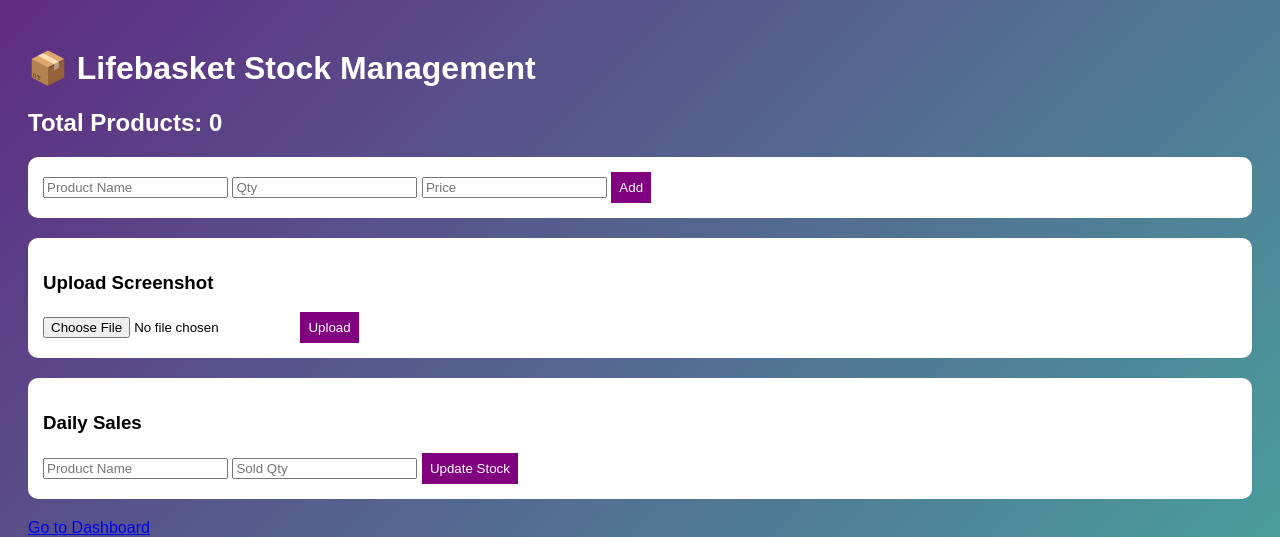
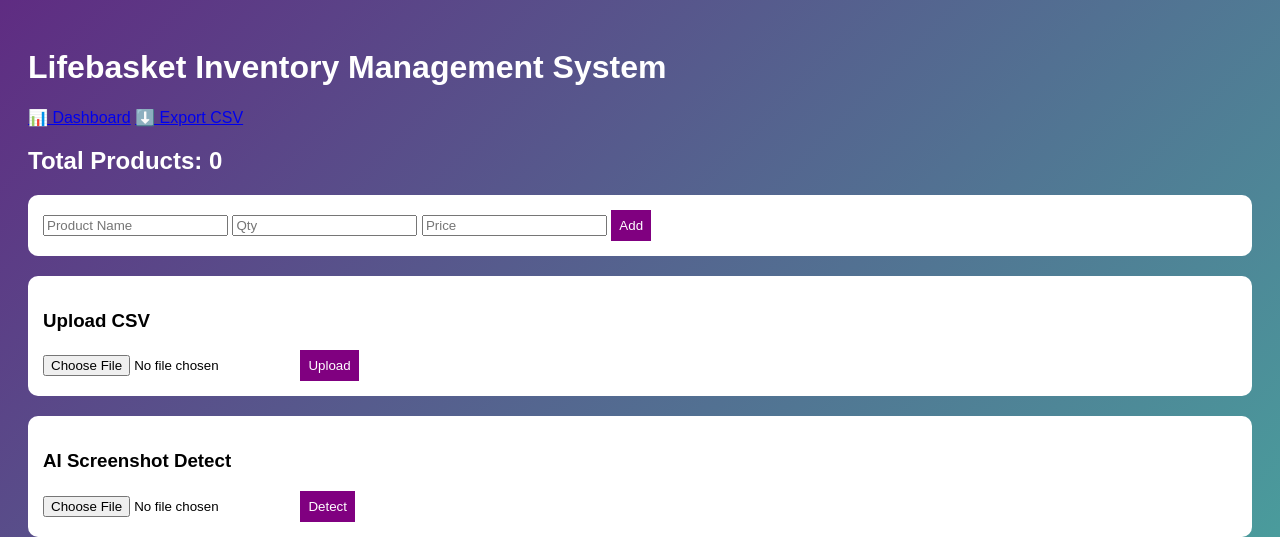
Before and after one commit to jakiya09/inventory-system, a Flask app: page / in a window 1280 px wide. Shown: the top 537 px of the page. Run offline with Flask 3, Linux system fonts and the light colour scheme; the visitor is signed in with stand-in values (Sample User, id 1); data that the repository does not hold is empty.

Commit message:
Update index.html

```diff
--- a/templates/index.html
+++ b/templates/index.html
@@ -1,12 +1,15 @@
 <!DOCTYPE html>
 <html>
 <head>
-    <title>Inventory</title>
+<title>Lifebasket Inventory</title>
 <link rel="stylesheet" href="/static/style.css">
 </head>
 <body>
 
-<h1>📦 Lifebasket Stock Management</h1>
+<h1>Lifebasket Inventory Management System</h1>
+
+<a href="/dashboard">📊 Dashboard</a>
+<a href="/export">⬇️ Export CSV</a>
 
 <h2>Total Products: {{ total }}</h2>
 
@@ -20,23 +23,20 @@
 </div>
 
 <div class="card">
-<h3>Upload Screenshot</h3>
-<form method="POST" action="/upload-image" enctype="multipart/form-data">
-    <input type="file" name="image">
+<h3>Upload CSV</h3>
+<form action="/upload-csv" method="POST" enctype="multipart/form-data">
+<input type="file" name="file">
 <button>Upload</button>
 </form>
 </div>
 
 <div class="card">
-<h3>Daily Sales</h3>
-<form method="POST" action="/add-daily">
-    <input name="name" placeholder="Product Name">
-    <input name="qty" placeholder="Sold Qty">
-    <button>Update Stock</button>
+<h3>AI Screenshot Detect</h3>
+<form action="/detect-image" method="POST" enctype="multipart/form-data">
+<input type="file" name="image">
+<button>Detect</button>
 </form>
 </div>
-
-<a href="/dashboard">Go to Dashboard</a>
 
 <table>
 <tr>
```
Lines whose indentation alone changed are shown as unchanged.
